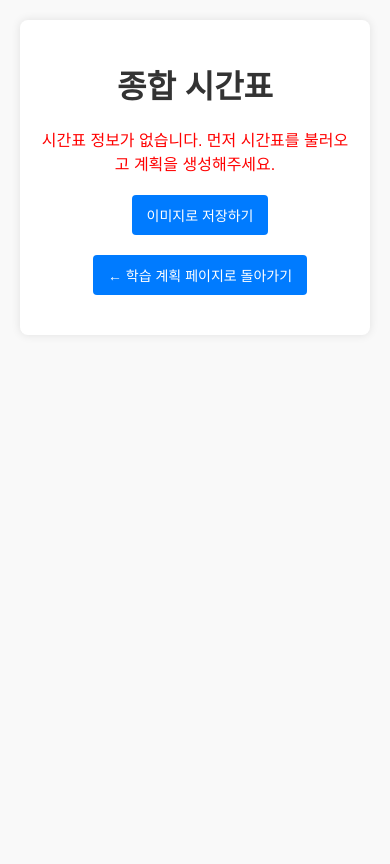
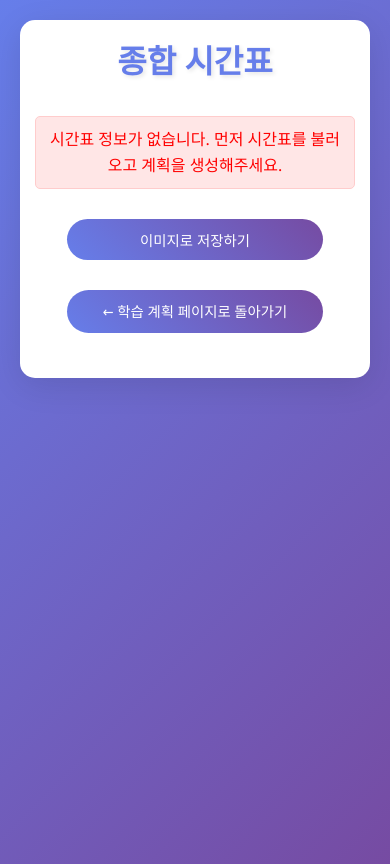
Before and after one commit to hndn00/junior, a Flask app: page /show_full_schedule in a window 390 px wide. Before the commit the page ends 295 px from the top, so only its background shows below. Run offline with Flask 3, Linux system fonts and the light colour scheme; some web fonts are replaced.

Commit message:
Chore: changed full_schedule.html style

```diff
--- a/templates/full_schedule.html
+++ b/templates/full_schedule.html
@@ -11,41 +11,166 @@
     {# html2canvas 라이브러리 추가 (CDN) #}
     <script src="https://cdnjs.cloudflare.com/ajax/libs/html2canvas/1.4.1/html2canvas.min.js"></script>
     <style>
+        * {
+            margin: 0;
+            padding: 0;
+            box-sizing: border-box;
+        }
+
         body {
-            font-family: 'NoonnuBasicGothicRegular', sans-serif;
-            margin: 20px;
-            background-color: #f9f9f9;
+            font-family: 'NoonnuBasicGothicRegular', 'Segoe UI', Tahoma, Geneva, Verdana, sans-serif;
+            line-height: 1.6;
+            color: #333;
+            background: linear-gradient(135deg, #667eea 0%, #764ba2 100%);
+            min-height: 100vh;
         }
+
         .container {
-            background-color: #fff;
+            max-width: 1000px;
+            margin: 0 auto;
             padding: 20px;
-            border-radius: 8px;
-            box-shadow: 0 0 10px rgba(0,0,0,0.1);
+            background: white;
+            margin-top: 50px;
+            margin-bottom: 50px;
+            border-radius: 15px;
+            box-shadow: 0 8px 32px rgba(0,0,0,0.1);
         }
+
         h1 {
             text-align: center;
+            color: #667eea;
+            margin-bottom: 30px;
+            font-size: 2.5rem;
+            text-shadow: 2px 2px 4px rgba(0,0,0,0.1);
+        }
+
+        /* 테이블 스타일 유지하면서 다른 스타일 요소 추가 */
+        .timetable {
+            border-collapse: collapse;
+            width: 100%;
+            table-layout: fixed;
+            margin: 0 auto 30px;
+            box-shadow: 0 4px 16px rgba(0,0,0,0.1);
+            border-radius: 10px;
+            overflow: hidden;
+        }
+
+        .timetable th {
+            background: linear-gradient(45deg, #667eea, #764ba2);
+            color: white;
+            font-weight: bold;
+            padding: 10px;
+            text-align: center;
+        }
+
+        .timetable td {
+            border: 1px solid #e1e8ff;
+            padding: 5px;
+            text-align: center;
+            vertical-align: top;
+            font-size: 11px;
+            height: 25px;
+            overflow: hidden;
+            word-break: break-word;
+        }
+
+        .timetable .time-cell {
+            font-weight: bold;
+            background-color: #f8f9ff;
+            font-size: 10px;
+            border-right: 2px solid #e1e8ff;
+        }
+
+        .action-buttons {
+            text-align: center;
+            margin: 30px 0;
+        }
+
+        .action-buttons button,
+        .action-buttons a {
+            background: linear-gradient(45deg, #667eea, #764ba2);
+            color: white;
+            padding: 12px 20px;
+            border: none;
+            border-radius: 25px;
+            font-size: 1rem;
+            cursor: pointer;
+            transition: all 0.3s ease;
+            text-decoration: none;
+            display: inline-block;
+            margin: 0 10px;
+        }
+
+        .action-buttons button:hover,
+        .action-buttons a:hover {
+            transform: translateY(-2px);
+            box-shadow: 0 8px 25px rgba(102, 126, 234, 0.4);
+        }
+
+        /* 과목 항목 스타일 */
+        .schedule-item {
             color: #333;
-            margin-bottom: 20px;
+            line-height: 1.2;
+            padding: 4px;
+            border-radius: 3px;
         }
-        .action-buttons { /* 버튼들을 담을 컨테이너 스타일 (선택 사항) */
+
+        .schedule-item strong {
+            font-size: 12px;
+            font-weight: bold;
+            display: block;
+            margin-bottom: 2px;
+        }
+
+        .schedule-item .details {
+            margin-top: 2px;
+        }
+
+        .schedule-item .details small {
+            font-size: 9px;
+            color: #555;
+            display: block;
+            line-height: 1.1;
+        }
+
+        .item-class {
+            border-left: 3px solid #1565c0;
+        }
+
+        .item-study {
+            border-left: 3px solid #2e7d32;
+        }
+
+        /* 오류 및 메시지 스타일 */
+        .error-message {
+            color: red;
             text-align: center;
-            margin-top: 20px;
-            margin-bottom: 20px; /* 테이블과의 간격 */
+            margin: 10px 0;
+            padding: 10px;
+            background: #ffe6e6;
+            border-radius: 5px;
+            border: 1px solid #ffcccc;
         }
-        .action-buttons button, .action-buttons a { /* 버튼 공통 스타일 */
-            background-color: #007bff;
-            color: white;
-            padding: 10px 15px;
-            border: none;
-            border-radius: 4px;
-            cursor: pointer;
-            text-decoration: none;
-            font-size: 14px;
-            margin-left: 10px;
-            transition: background-color 0.2s;
-        }
-        .action-buttons button:hover, .action-buttons a:hover {
-            background-color: #0056b3;
+
+        /* 반응형 디자인 */
+        @media (max-width: 768px) {
+            .container {
+                margin: 20px;
+                padding: 15px;
+            }
+
+            h1 {
+                font-size: 2rem;
+            }
+
+            .action-buttons button,
+            .action-buttons a {
+                padding: 10px 15px;
+                font-size: 0.9rem;
+                display: block;
+                margin: 10px auto;
+                width: 80%;
+            }
         }
     </style>
 </head>
@@ -53,7 +178,7 @@
 <div class="container">
     <h1>종합 시간표</h1>
     {% if message %}
-        <p style="text-align: center; color: red;">{{ message }}</p>
+        <p class="error-message">{{ message }}</p>
     {% endif %}
 
     <div class="action-buttons">
@@ -61,7 +186,7 @@
     </div>
 
     {% if schedule_grid and time_intervals and days_of_week %}
-        <table class="timetable" id="scheduleTableToSave"> {# 시간표 테이블에 ID 추가 #}
+        <table class="timetable" id="scheduleTableToSave">
             <thead>
             <tr>
                 <th class="time-header">시간</th>
@@ -101,30 +226,31 @@
             </tbody>
         </table>
     {% elif not message %}
-        <p style="text-align: center;">시간표 데이터가 없습니다. 먼저 시간표를 로드하고 학습 계획을 계산해주세요.</p>
+        <div style="text-align: center; padding: 40px; color: #666;">
+            시간표 데이터가 없습니다. 먼저 시간표를 로드하고 학습 계획을 계산해주세요.
+        </div>
     {% endif %}
+
     <div class="action-buttons">
-        <a href="{{ url_for('show_result') }}" class="back-button">
+        <a href="{{ url_for('show_result') }}">
             ← 학습 계획 페이지로 돌아가기
         </a>
     </div>
+</div>
 
 <script>
     function saveScheduleAsImage() {
         const scheduleTable = document.getElementById('scheduleTableToSave');
         if (scheduleTable) {
             html2canvas(scheduleTable, {
-                allowTaint: true, // 외부 이미지가 있다면 필요할 수 있음
-                useCORS: true,    // CORS 문제 방지 (외부 폰트나 이미지 사용 시)
-                scale: 2          // 해상도를 높이기 위해 스케일 조정 (선택 사항)
+                allowTaint: true,
+                useCORS: true,
+                scale: 2
             }).then(canvas => {
-                // 캔버스를 이미지 URL로 변환 (PNG 형식)
                 const imageURL = canvas.toDataURL('image/png');
-
-                // 다운로드 링크 생성 및 클릭
                 const downloadLink = document.createElement('a');
                 downloadLink.href = imageURL;
-                downloadLink.download = 'my_schedule.png'; // 저장될 파일명
+                downloadLink.download = 'my_schedule.png';
                 document.body.appendChild(downloadLink);
                 downloadLink.click();
                 document.body.removeChild(downloadLink);
```
